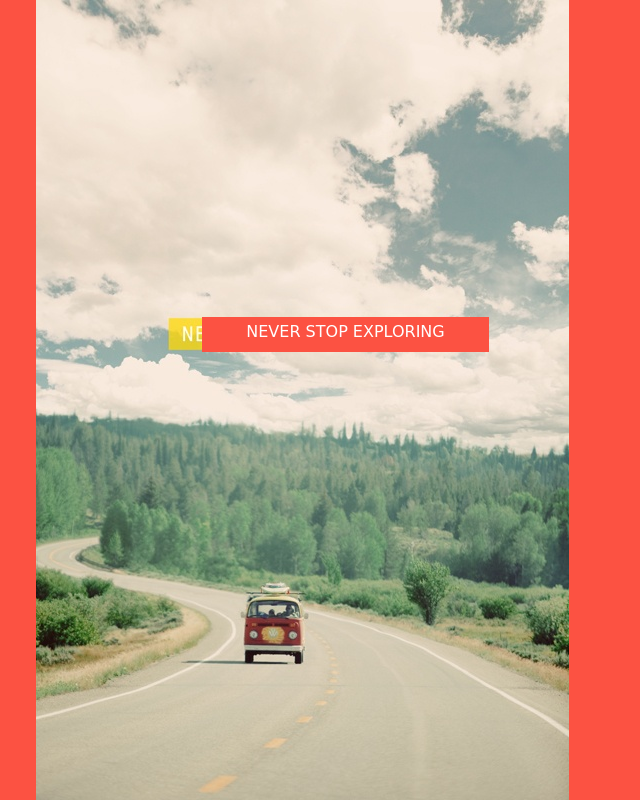
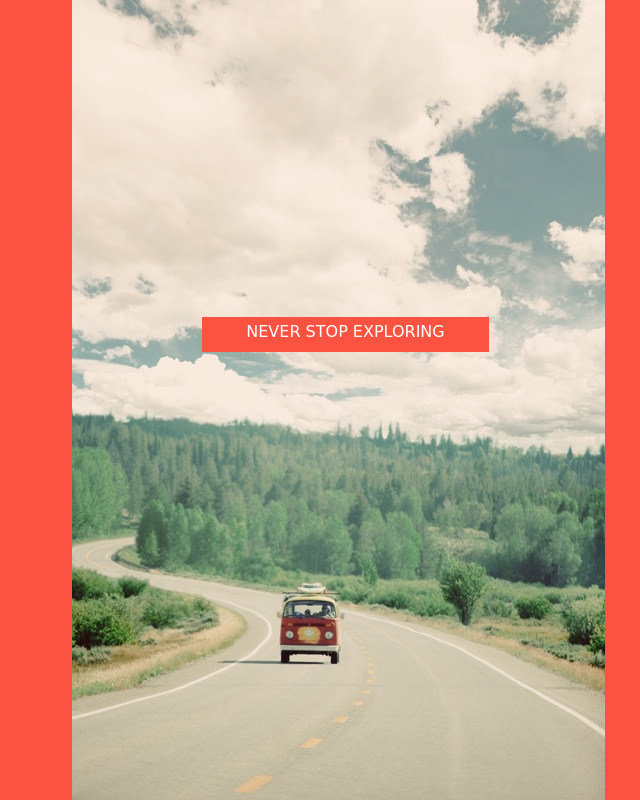
Before and after one commit to OlyaLepesko/evamalika, a plain HTML site: page index.html in a window 1280 px wide. Shown: the whole page, without its empty margins (338-978 px from the left). Drawn offline with Linux system fonts and the light colour scheme.

Commit message:
Зафиксировать положение картинки

```diff
--- a/index.html
+++ b/index.html
@@ -12,6 +12,8 @@
 	<img src="/img/pic1.jpg" width="533" height="800" alt="" style="
     margin: auto;
     display: block;
+    position: fixed;
+    left: 410px;
 ">
 <div style="
     position: fixed;
```
